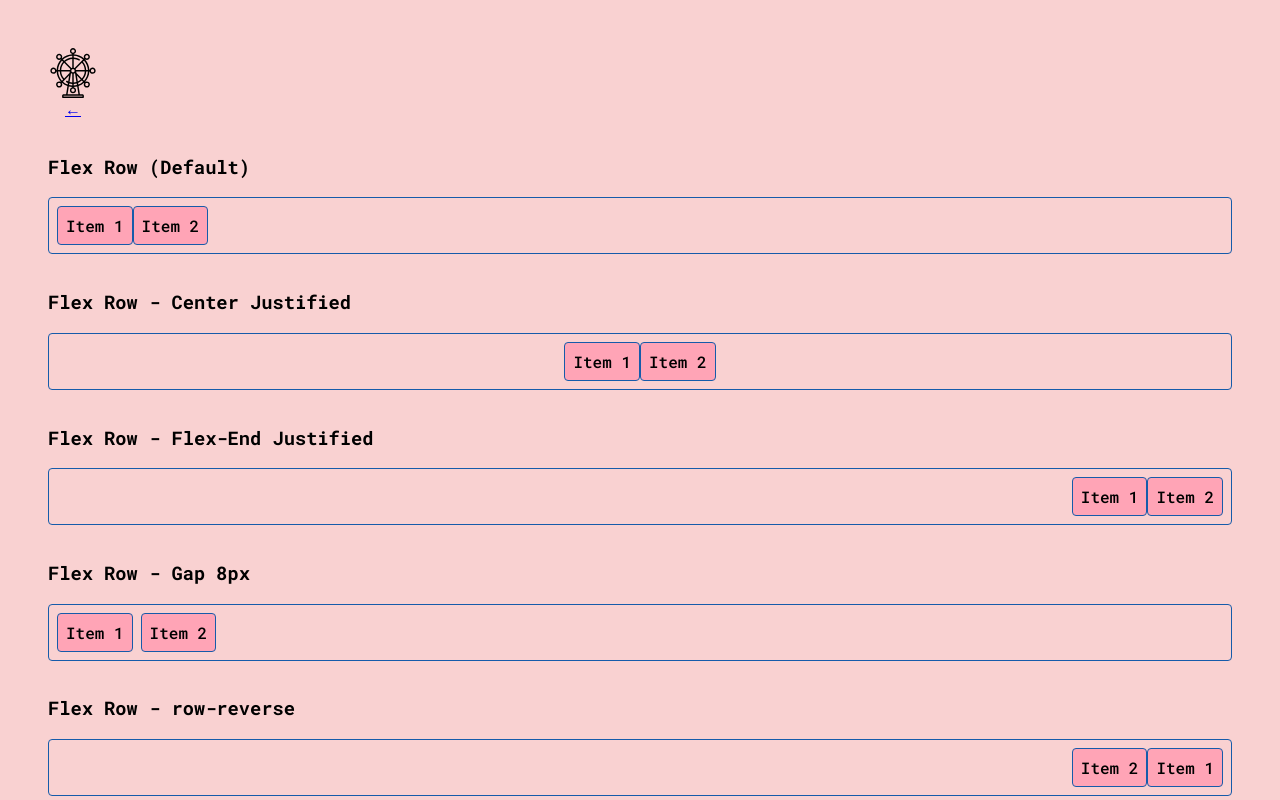
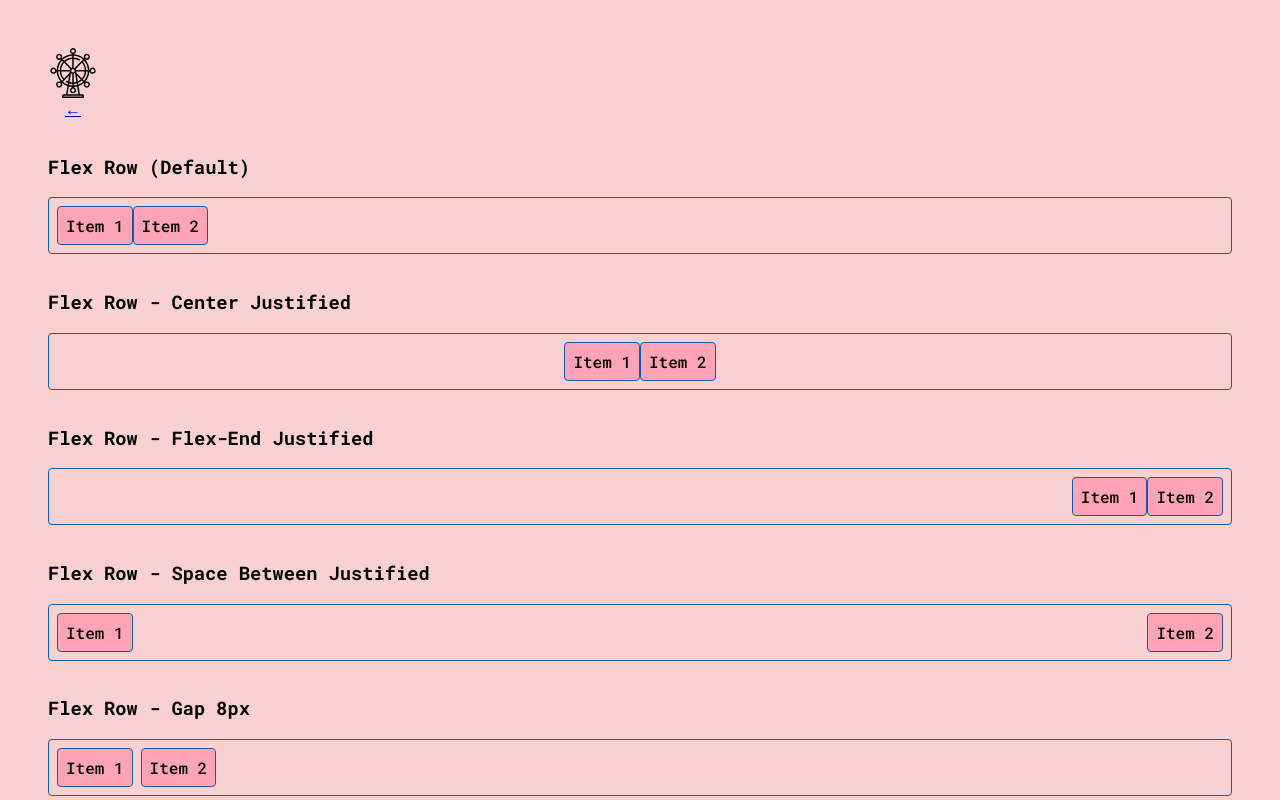
Before and after one commit to dylangrandmont/sandbox, a website: page css/flex/index.html in a window 1280 px wide. Shown: the top 800 px of the page. Drawn offline with Linux system fonts and the light colour scheme.

Commit message:
add space between justified case

```diff
--- a/css/flex/index.html
+++ b/css/flex/index.html
@@ -30,6 +30,9 @@
       }
       .justify-content-end {
           justify-content: flex-end;
+      }
+      .justify-space-between {
+          justify-content: space-between;
       }
       .flex.gap {
           gap: 8px;
@@ -65,6 +68,12 @@
         <div class="item">Item 2</div>
     </div>
 
+    <h3>Flex Row - Space Between Justified</h3>
+    <div class="flex justify-space-between">
+        <div class="item">Item 1</div>
+        <div class="item">Item 2</div>
+    </div>
+
     <h3>Flex Row - Gap 8px</h3>
     <div class="flex gap">
         <div class="item">Item 1</div>
```
